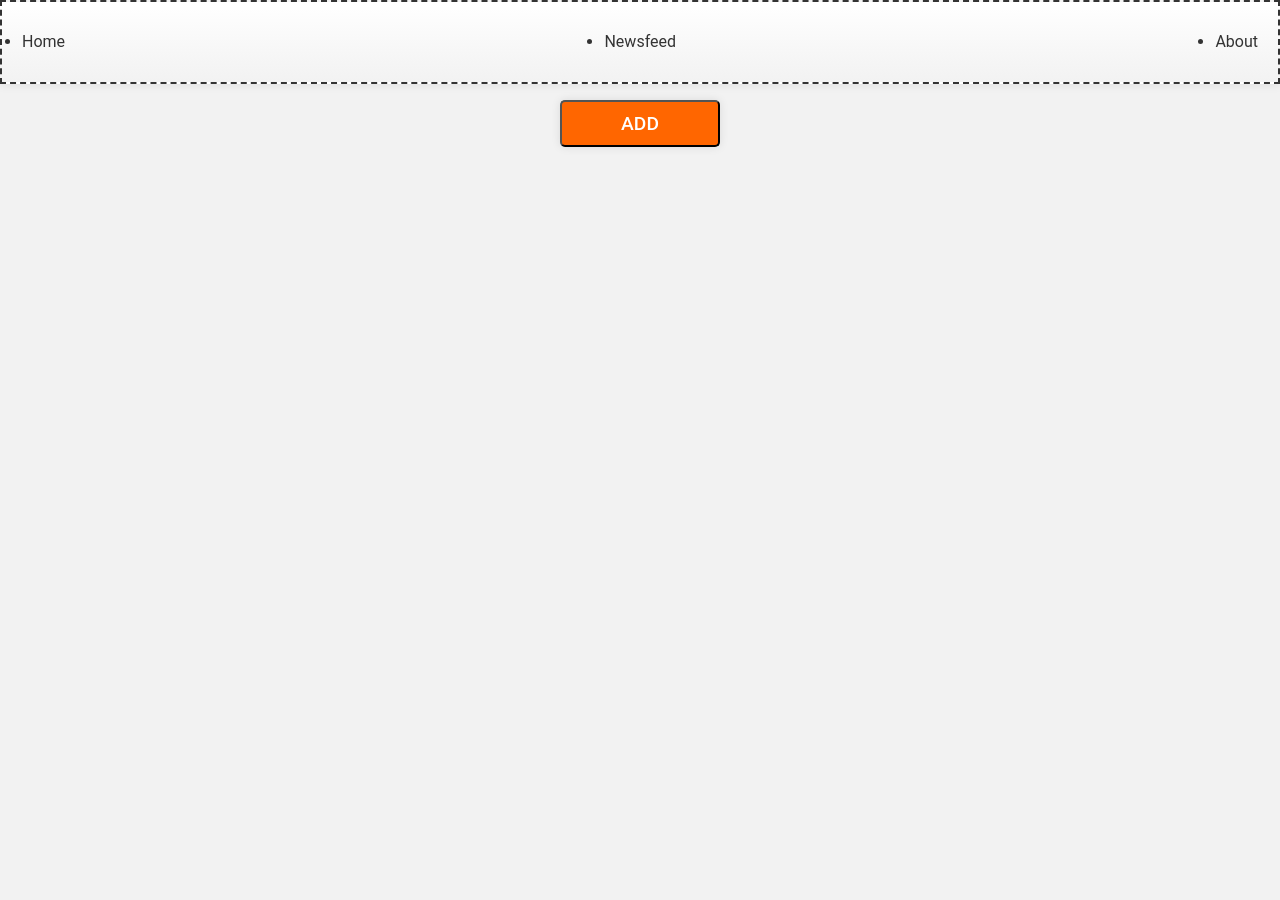
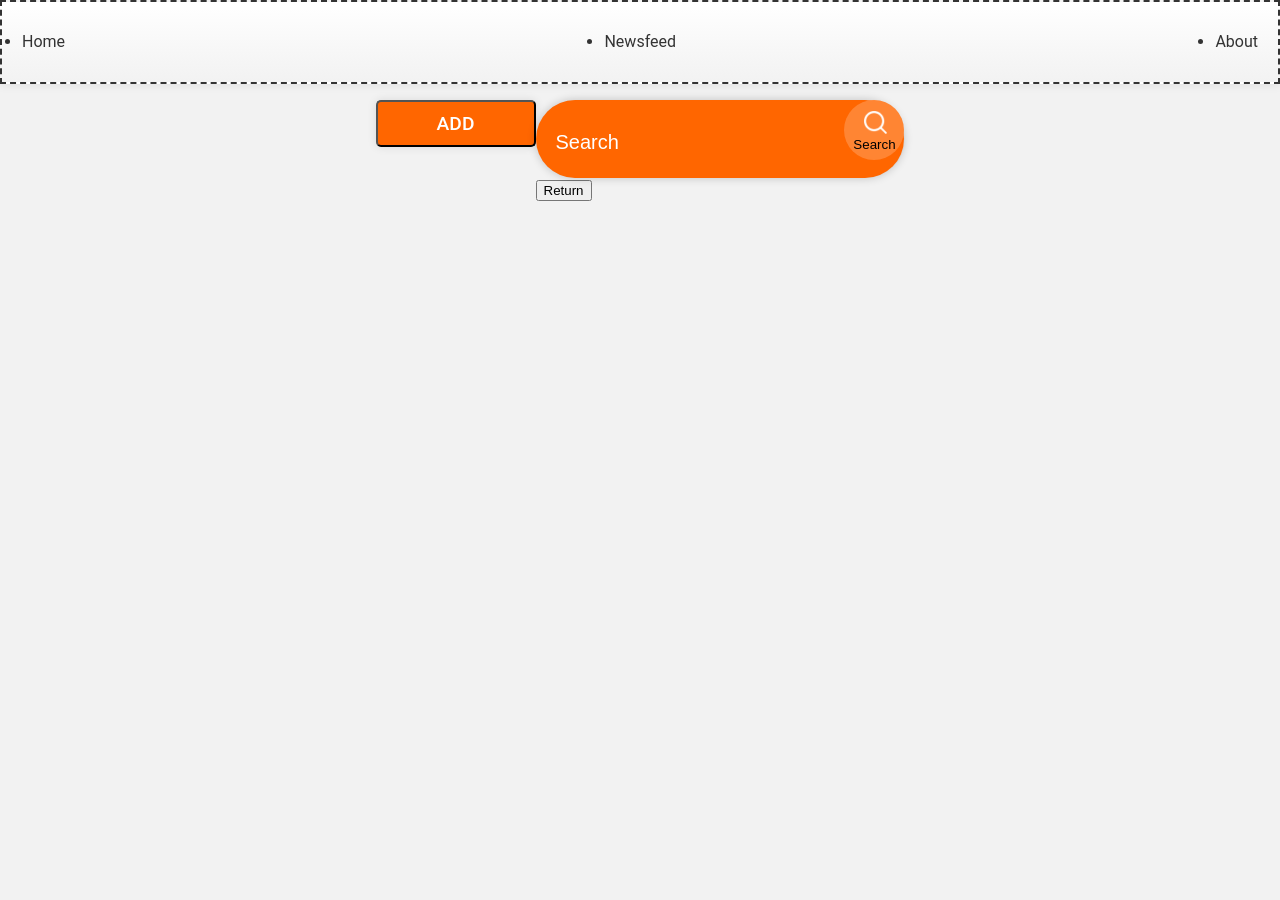
Before and after one commit to MakuIan/CryptoPage, a Flask app: page /home in a window 1280 px wide. Run offline with Flask 3, Linux system fonts and the light colour scheme; a user stored in the database is signed in.

Commit message:
added search bar

```diff
--- a/src/static/home.css
+++ b/src/static/home.css
@@ -41,6 +41,45 @@ header a {
   flex-wrap: wrap;
   justify-content: center;
 }
+/* search-bar */
+.search-bar {
+  width: 100%;
+  max-width: 1200px;
+  background: #ff6600;
+  display: flex;
+  align-items: center;
+  border-radius: 60px;
+  padding: 10px, 20px;
+  backdrop-filter: blur(10px) saturate(100%) contrast(45%) brightness(130%);
+  box-shadow: 0 0 10px rgba(0, 0, 0, 0.2);
+  margin: 0 auto;
+  --webit-backdrop-filter: blur(10px) saturate(100%) contrast(45%)
+    brightness(130%);
+}
+.search-bar input {
+  background: transparent;
+  flex: 1;
+  border: none;
+  outline: none;
+  padding: 24px 20px;
+  font-size: 20px;
+  color: #fff;
+}
+.search-bar button img {
+  width: 25px;
+}
+.search-bar .search-btn {
+  border: 0;
+  border-radius: 50%;
+  width: 60px;
+  height: 60px;
+  background-color: #ff8533;
+  cursor: pointer;
+}
+::placeholder {
+  color: #fff;
+}
+/* popup */
 .btn {
   font-family: "Roboto", sans-serif;
   font-size: 1.2rem;
--- a/src/templates/home.html
+++ b/src/templates/home.html
@@ -18,12 +18,27 @@
     </header>
     <section class="container">
       <button class="btn" onclick="openPopup()">Add</button>
+      <form>
+        <div class="search-bar">
+          <section>
+            <input type="text" placeholder="Search" />
+            <button type="submit" class="search-btn">
+              <img
+                src="../static/images/search-icon.png"
+                alt="search-icon"
+              />Search
+            </button>
+          </section>
+        </div>
+          <button type="button" onclick="closePopup()">Return</button>
+        </div>
         <div class="popup" id="popup">
           <img src="../static/images/404-tick.png" alt="tick" />
           <h2>Added</h2>
           <p>Added Successfuly</p>
           <button type="button" onclick="closePopup()">Return</button>
         </div>
+      </form>
     </section>
     <script>
       const popup = document.getElementById("popup");
@@ -33,6 +48,9 @@
       function closePopup() {
         popup.classList.remove("open-popup");
       }
+      function add() {
+        popup.style.visibility = "visible";
+      }
     </script>
   </body>
 </html>
```
Also changed, not shown: src/static/images/search-icon.png (added), 1 other file. Lines whose indentation alone changed are shown as unchanged.
